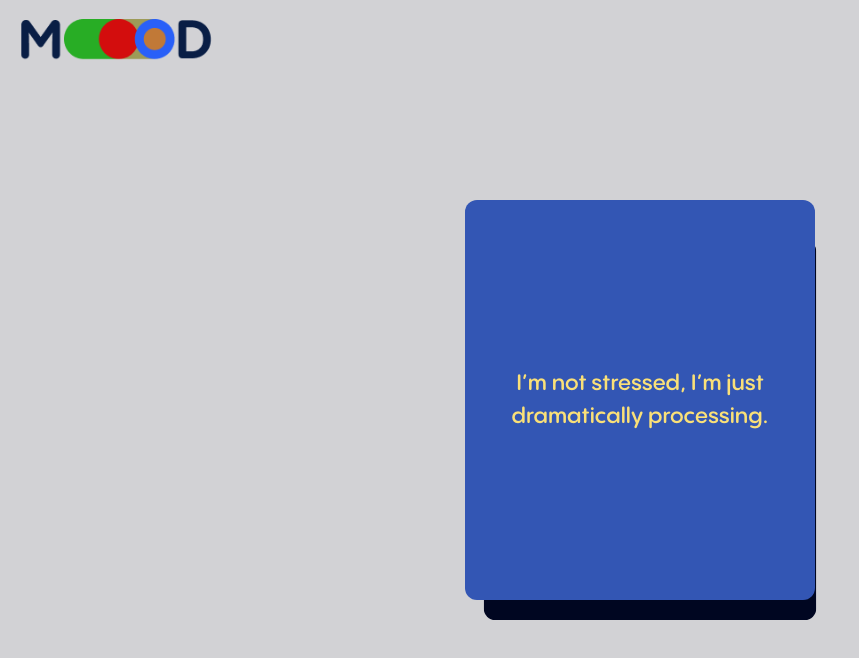
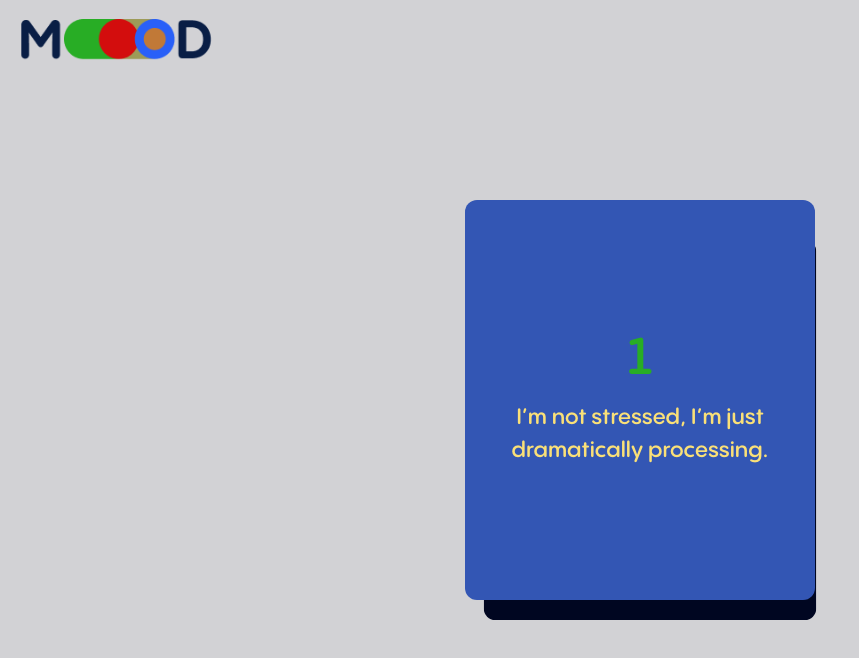
Before and after one commit to juliscapucin/niet-niks, a Next.js app: page / in a window 1280 px wide. Shown: the top 658 px of the page, without its empty margins (0-859 px from the left). Built offline with nearby package versions, Linux system fonts and the light colour scheme.

Commit message:
add index to cards + design improvements

```diff
--- a/src/app/layout.tsx
+++ b/src/app/layout.tsx
@@ -35,7 +35,8 @@ export default function RootLayout({
                         <Image
                             src='/moood-logo.png'
                             alt='Moood Logo'
-                            fill
+                            width={400}
+                            height={48}
                             className='h-full object-contain'
                             quality={100}
                         />
--- a/src/components/card.tsx
+++ b/src/components/card.tsx
@@ -102,10 +102,13 @@ export default function Card({
             custom={exitX}
         >
             <motion.div
-                className={`heading-title flex h-full w-full items-center justify-center p-8 text-center text-pretty text-secondary ${
+                className={`heading-title flex h-full w-full flex-col items-center justify-center p-8 text-center text-pretty text-secondary ${
                     isFront ? 'bg-accent-blue' : 'bg-text-dark'
                 }`}
             >
+                <span className='heading-headline mb-4 text-accent-green'>
+                    {proposal.id}
+                </span>
                 {proposal.text}
             </motion.div>
         </motion.div>
--- a/src/components/results.tsx
+++ b/src/components/results.tsx
@@ -120,10 +120,8 @@ export default function Results({
             )}
 
             {/* SHARE BUTTONS */}
-            <div className='mt-4 flex flex-col items-center justify-center rounded-3xl bg-accent-blue p-8'>
-                <h2 className='heading-title text-secondary'>
-                    Share your result
-                </h2>
+            <div className='mt-4 flex flex-col items-center justify-center rounded-3xl p-8'>
+                <h2 className='heading-title'>Share your result</h2>
                 <div className='mt-4 flex gap-4'>
                     {[
                         { platform: 'twitter' as const, label: 'X' },
```
